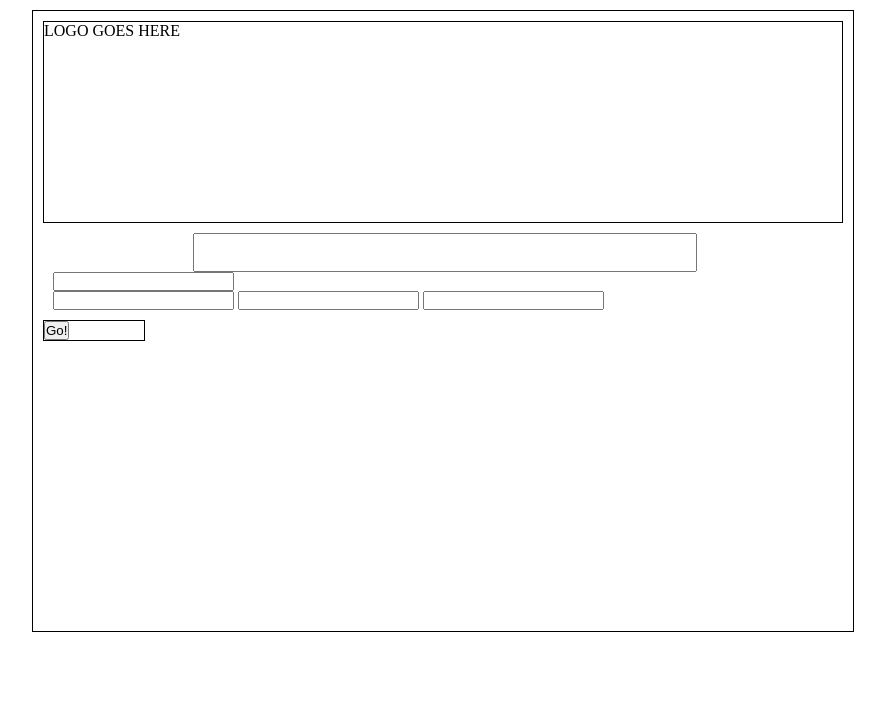
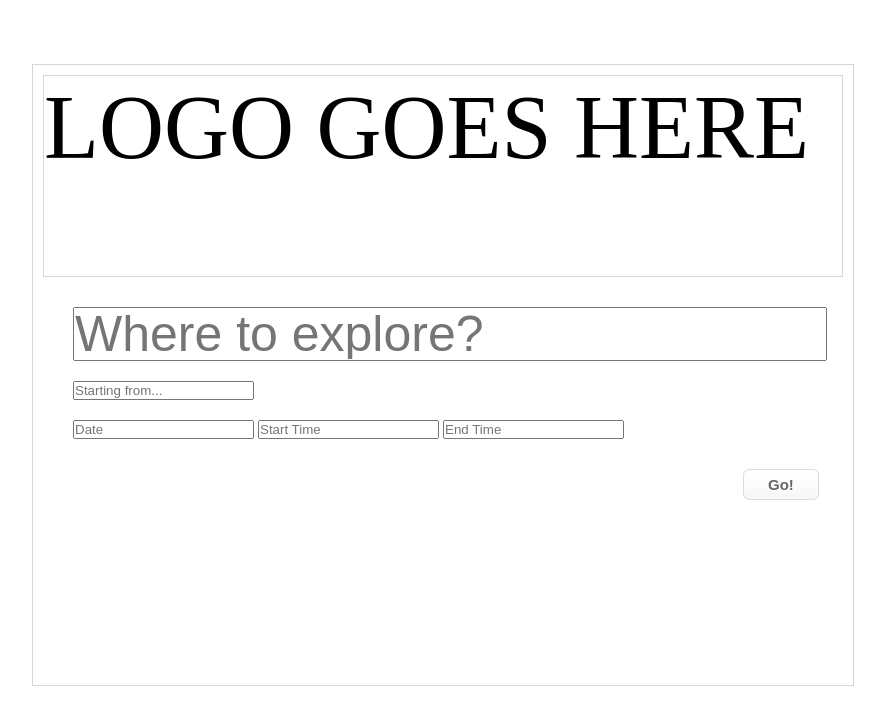
Before and after one commit to jjchen/geo, a Django app: template geotour/templates/home.html in a window 1280 px wide. Shown: the top 725 px of the page, without its empty margins (197-1082 px from the left). Run offline with Django 3.2, Linux system fonts and the light colour scheme; the template is opened without the code that fills it, so the values that code supplies are empty; parts of the project's set-up code (start-up, migrations or seed data) failed here and were passed over; some libraries are stand-ins or nearby versions.

Commit message:
Things look a bit prettier on the homepage

```diff
--- a/geotour/static_files/style.css
+++ b/geotour/static_files/style.css
@@ -10,7 +10,7 @@
 }
 
 body {
-    padding-top: 10px;
+    padding-top: 5%;
     margin: 0px;
 }
 
@@ -22,52 +22,59 @@ body {
     height: 600px;
     top: 50%;
     position: relative;
-    border: 1px solid #000000;
+    border: 1px solid #D6D6D6;
 }
 
 #bigLogo {
-    border: 1px solid #000000;
+    border: 1px solid #D6D6D6;
     width: auto;
     height: 200px;
+    font-size: 90px;
 }
 
 #homeMainForm {
-    padding: 10px;
+    padding: 20px;
     position: relative;
     margin: auto;
 }
 
 #homeSubmit {
-    position: right;
-    border: 1px solid #000000;
+    float: right;
     width: 100px;
 }
 
 /* Fields on the main page */
 #destDiv {
     position: relative;
+    padding: 10px;
     margin: auto;
-    width: 500px;
+    width: 750px;
 }
 
 #destField {
-    height: 35px;
-    width: 500px;
+    height: 50px;
+    width: 750px;
+    font-size: 50px;
 }
 
 #startEnd {
+    position: relative;
+    padding: 10px;
+    margin: auto;
+}
+
+#startField {
 
 }
 
-.startEndField {
-
-}
-
-#startEnd {
-
+#endField {
+    display: none;
 }
 
 #timeFrame {
+    position: relative;
+    padding: 10px;
+    margin: auto;
 
 }
 
@@ -78,3 +85,38 @@ body {
 .timeInput {
 
 }
+
+/* Fancy Button (might need to move to top level css) */
+.brightButton {
+    -moz-box-shadow:inset 0px 1px 0px 0px #ffffff;
+    -webkit-box-shadow:inset 0px 1px 0px 0px #ffffff;
+    box-shadow:inset 0px 1px 0px 0px #ffffff;
+    background:-webkit-gradient( linear, left top, left bottom, color-stop(0.05, #ffffff), color-stop(1, #f6f6f6) );
+    background:-moz-linear-gradient( center top, #ffffff 5%, #f6f6f6 100% );
+    filter:progid:DXImageTransform.Microsoft.gradient(startColorstr='#ffffff', endColorstr='#f6f6f6');
+    background-color:#ffffff;
+    -moz-border-radius:6px;
+    -webkit-border-radius:6px;
+    border-radius:6px;
+    border:1px solid #dcdcdc;
+    display:inline-block;
+    color:#666666;
+    font-family:arial;
+    font-size:15px;
+    font-weight:bold;
+    padding:6px 24px;
+    text-decoration:none;
+    text-shadow:1px 1px 0px #ffffff;
+}
+
+.brightButton:hover {
+    background:-webkit-gradient( linear, left top, left bottom, color-stop(0.05, #f6f6f6), color-stop(1, #ffffff) );
+    background:-moz-linear-gradient( center top, #f6f6f6 5%, #ffffff 100% );
+    filter:progid:DXImageTransform.Microsoft.gradient(startColorstr='#f6f6f6', endColorstr='#ffffff');
+    background-color:#f6f6f6;
+}
+
+.bright:active {
+    position:relative;
+    top:1px;
+}
--- a/geotour/templates/home.html
+++ b/geotour/templates/home.html
@@ -2,6 +2,7 @@
 <html>
     <head>
         <link rel="stylesheet" type="text/css" href="../static_files/style.css">
+        <script src="http://code.jquery.com/jquery-1.10.1.min.js"></script>
         <title>Plan a Day</title>
     </head>
     <body>
@@ -11,22 +12,33 @@
             </div>
             <form method="POST">
                 <div id="homeMainForm">
+
                     <div id="destDiv">
-                        <input type="text" name="destination" id="destField">
+                        <input type="text" name="destination" id="destField"
+                            placeHolder="Where to explore?">
                     </div>
+
                     <div id="startEnd">
-                        <input type="text" name="from" class="startEndField">
-                        <!--input type="text" name="return" class="startEndField"-->
+                        <input type="text" name="from" id="startField"
+                            placeHolder="Starting from...">
+                        <div id="showEndField"><a href=""></a></div>
+                        <input type="text" name="return" id="endField">
                     </div>
+
                     <div id="timeFrame">
-                        <input type="text" name="date" id="dateInput">
-                        <input type="text" name="startTime" class="timeInput">
-                        <input type="text" name="endTime" class="timeInput">
+                        <input type="text" name="date" id="dateInput"
+                            placeHolder="Date">
+                        <input type="text" name="startTime" class="timeInput"
+                            placeHolder="Start Time">
+                        <input type="text" name="endTime" class="timeInput"
+                            placeHolder="End Time">
                     </div>
                 </div>
+
                 <div id="homeSubmit">
-                    <input type="submit" value="Go!">
+                    <input type="submit" value="Go!" class="brightButton">
                 </div>
+
             </form>
         </div>
     </body>
```
